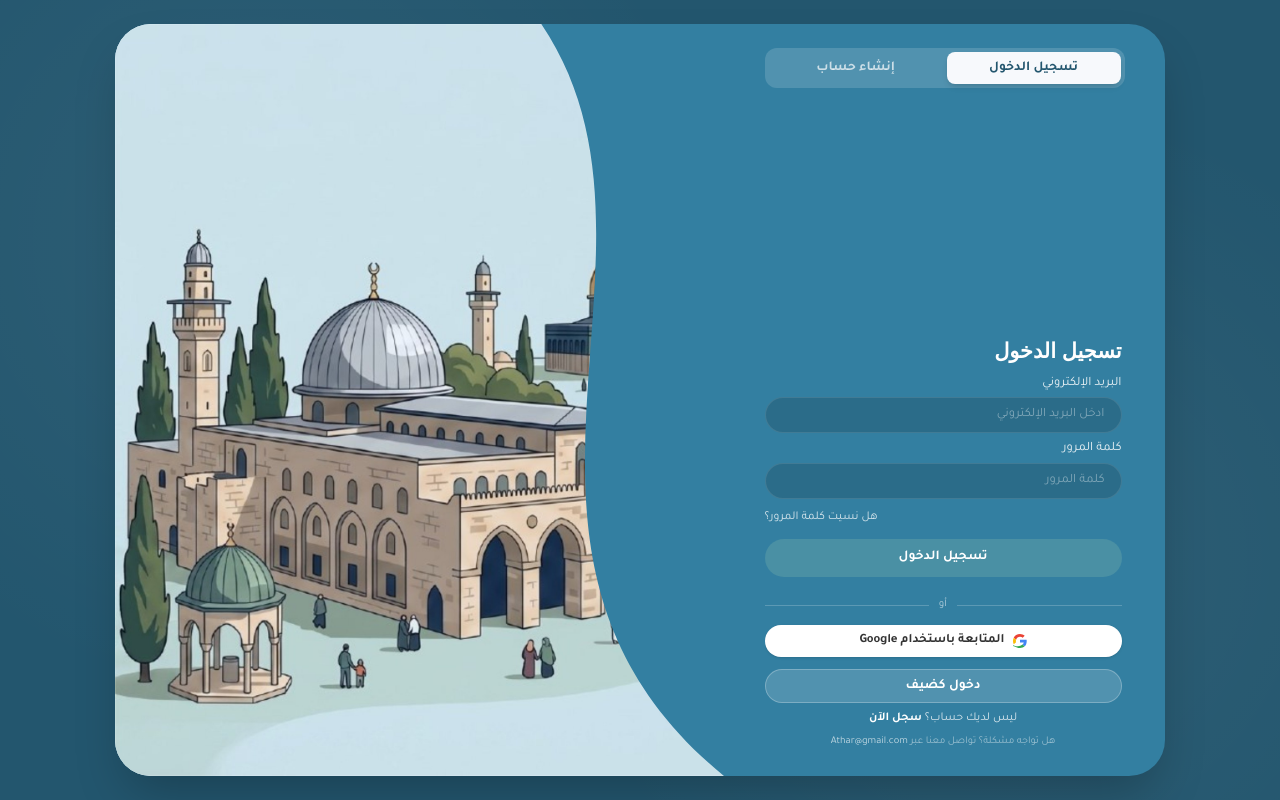
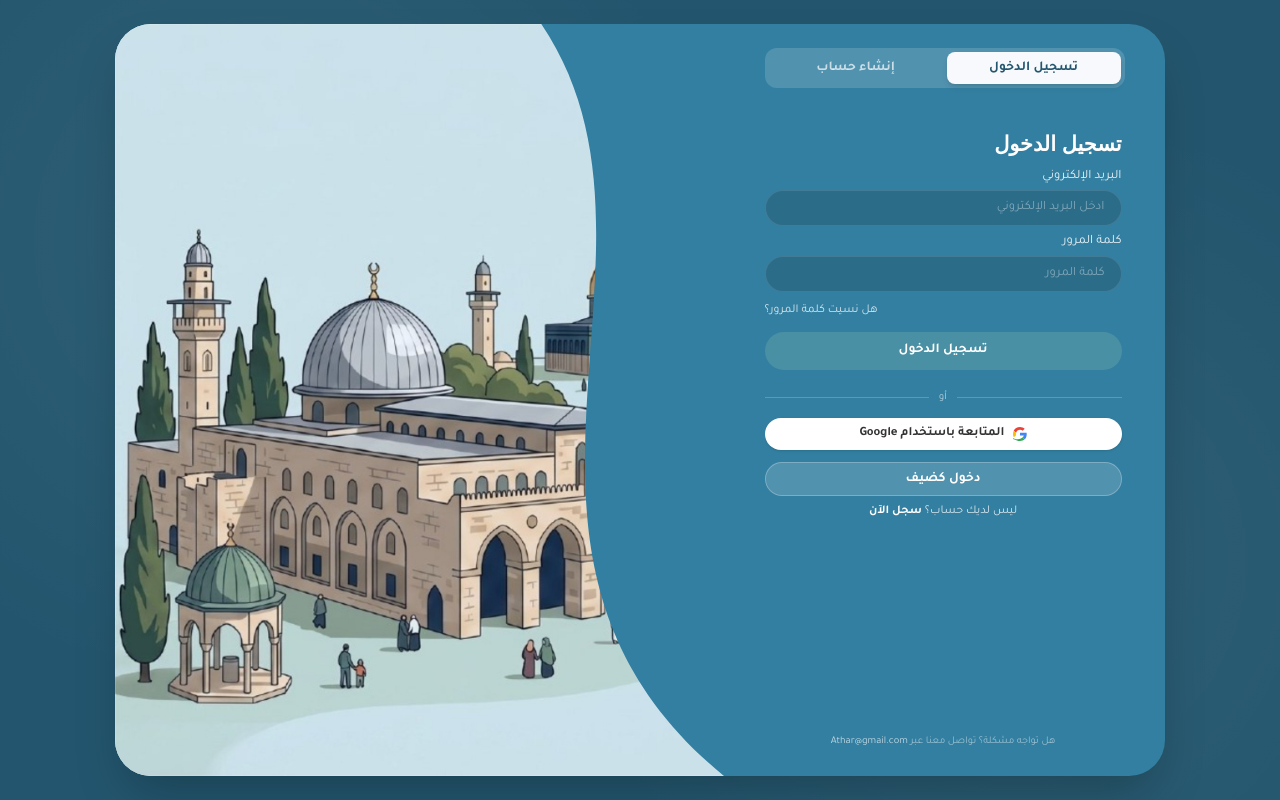
Before and after one commit to AshrafRedaRadi/Athar, a React (Vite) app: page / in a window 1280 px wide. Built offline with nearby package versions, Linux system fonts and the light colour scheme; no server answers; the HTML template or start-up script is replaced by a standard one; a web font is replaced by a local one.

Commit message:
Login page adjust

```diff
--- a/src/pages/Login.jsx
+++ b/src/pages/Login.jsx
@@ -79,10 +79,10 @@ export default function Login() {
         </div>
 
         <div
-          className="overflow-y-auto pr-[3px]"
+          className="overflow-y-auto pr-[3px] h-full flex-1 flex flex-col justify-start"
           style={{ maxHeight: 'calc(100% - 80px)' }}
         >
-          <h2 className="font-1 text-[1.3rem] font-bold mb-2">
+          <h2 className="font-1 text-[1.3rem] font-bold mb-2 mt-0">
             تسجيل الدخول
           </h2>
 
```
